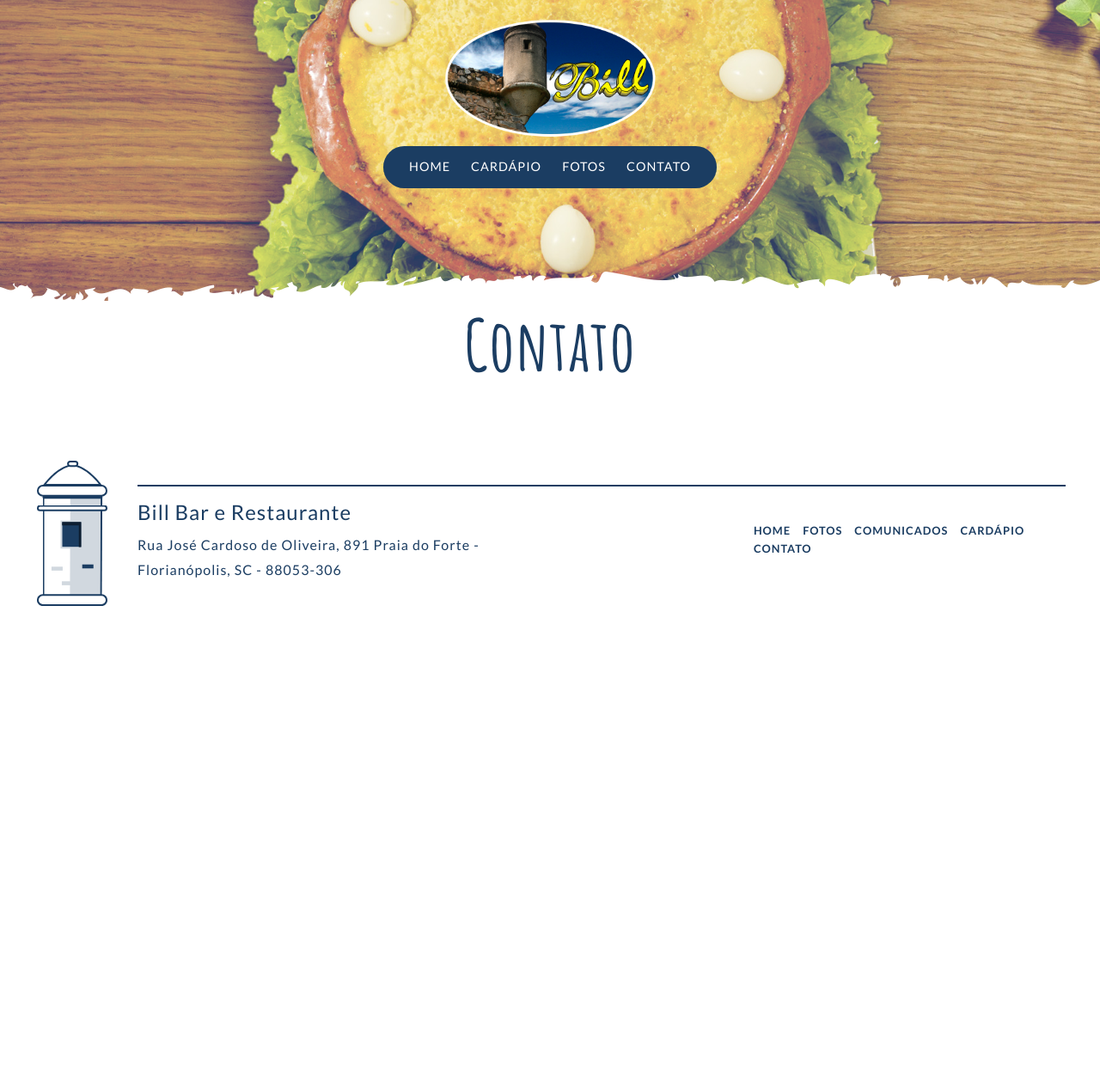
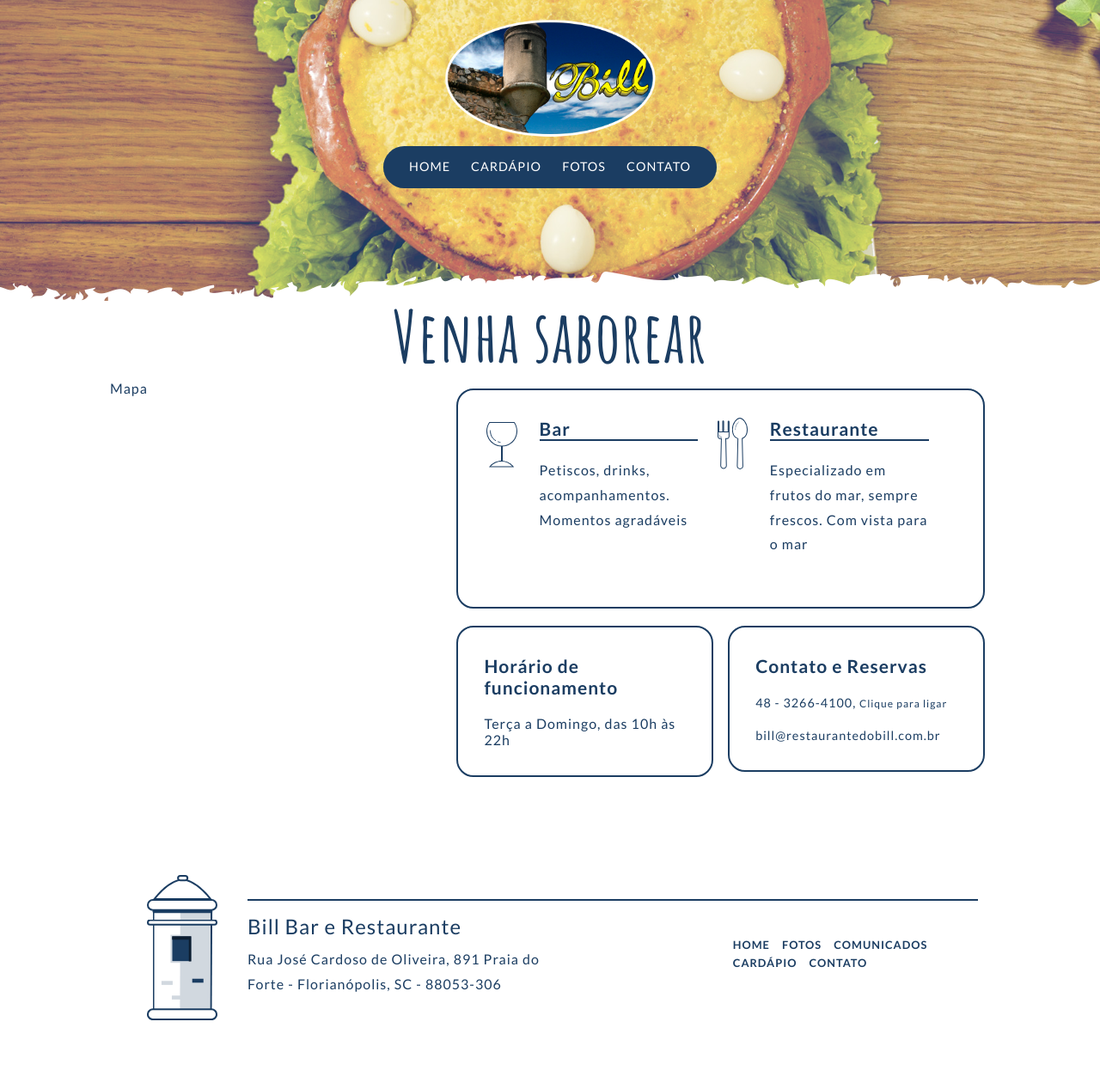
Before and after one commit to billrestaurante/bill-website, a Jekyll site: the page built from contato.html, in a window 1280 px wide. Shown: the whole page at 86% size. Built offline with Jekyll 4.4.1, drawn with Linux system fonts in a browser that asks for light colours; before the commit the page ends 900 px from its top, so only the background shows below that.

Commit message:
init contact page

```diff
--- a/_layouts/page.html
+++ b/_layouts/page.html
@@ -1,12 +1,12 @@
 {% include head.html %}
   <body>
     {% include header.html %}
+    <section>
+        <h2 class="page-title">{{ page.title }}</h2>
+        {{ content }}
+      </div>
+    </section>
     <div class="container">
-      <section>
-          <h2 class="page-title">{{ page.title }}</h2>
-          {{ content }}
-        </div>
-      </section>
       {% include footer.html %}
     </div>
     <script src="https://ajax.googleapis.com/ajax/libs/jquery/2.2.4/jquery.min.js"></script>
--- a/contato.html
+++ b/contato.html
@@ -1,5 +1,57 @@
 ---
 layout: page
-title: Contato
+title: Venha saborear
 bg-header: bg-contact-page
 ---
+
+<div class="container">
+  <section class="section-about">
+    Mapa
+  </section>
+  <section class="infos-container">
+    <ul class="infos">
+      <li class="infos-item">
+        <div class="infos-image icon ic-bar"></div>
+        <div class="infos-description">
+          <h4 class="infos-description-title infos-title-bordered">
+            Bar
+          </h4>
+          <p>
+            Petiscos, drinks, acompanhamentos. Momentos agradáveis
+          </p>
+        </div>
+      </li>
+      <li class="infos-item">
+        <div class="infos-image icon ic-restaurant"></div>
+        <div class="infos-description">
+          <h4 class="infos-description-title infos-title-bordered">
+            Restaurante
+          </h4>
+          <p>
+            Especializado em frutos do mar, sempre frescos. Com vista para o mar
+          </p>
+        </div>
+      </li>
+    </ul>
+    <div class="flex-content">
+      <div class="infos flex-item infos-business-hours">
+        <h4 class="">
+          Horário de funcionamento
+        </h4>
+        Terça a Domingo, das 10h às 22h
+      </div>
+      <div class=" infos flex-item infos-contact-booking">
+        <h4 class="">
+          Contato e Reservas
+        </h4>
+        <a href="tel:4832664100">
+           48 - 3266-4100, <small>Clique para ligar</small>
+        </a>
+        <br><br>
+        <a href="mailto:bill@restaurantedobill.com.br">
+          bill@restaurantedobill.com.br
+        </a>
+      </div>
+    </div>
+  </section>
+</div>
```
